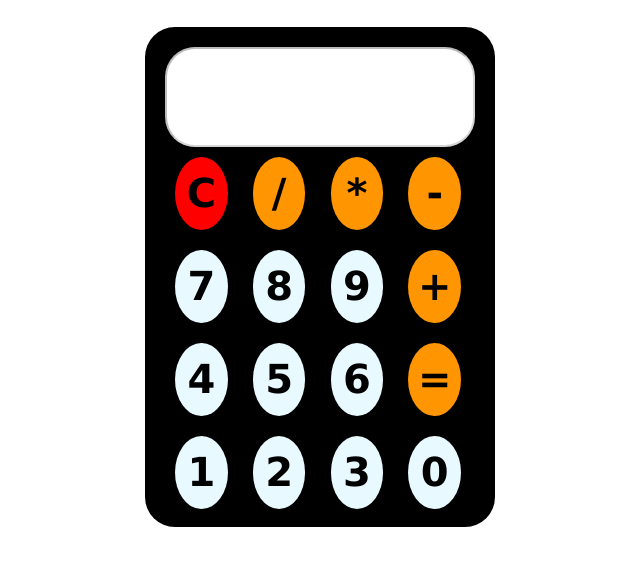
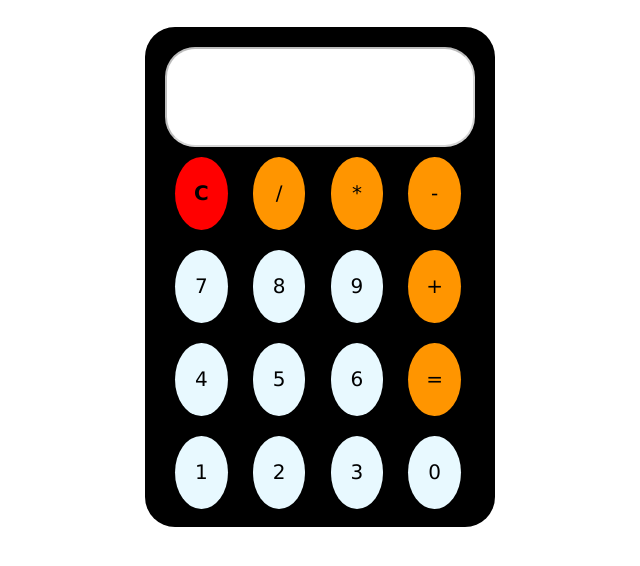
Before and after one commit to I-Am-Shimanto/Calculator-using-javascript, a plain HTML site: page index.html in a window 1280 px wide. Shown: the part 98-664 px from the top of the page, without its empty margins (320-960 px from the left). Drawn offline with Linux system fonts and the light colour scheme.

Commit message:
fix screen size

```diff
--- a/css/style.css
+++ b/css/style.css
@@ -29,7 +29,7 @@ input{
     color: black;
     font-weight: 600;
     text-align: right;
-    font-size: 60px;
+    font-size: 30px;
     padding-right: 30px;
     cursor: text;
     background-color: white;
@@ -39,7 +39,7 @@ button{
     width: 17%;
     height: 73px;
     color: white;
-    font-size: 40px;
+    font-size: 20px;
     border: none;
     outline: none;
     border-radius: 50%;
@@ -47,7 +47,7 @@ button{
     cursor: pointer;
     background-color:#E8F9FF;
     color: black;
-    font-weight: 600;
+    font-weight: 500;
     transition: ease-in-out .2s;
 }
 button:hover{
```
